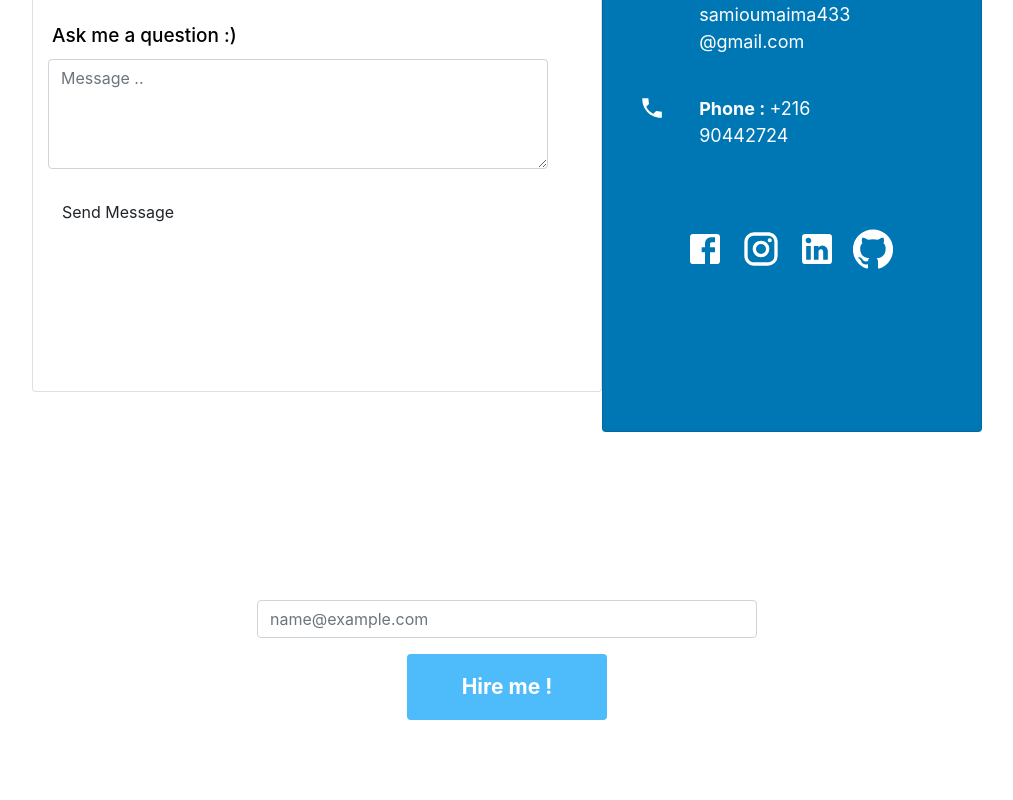
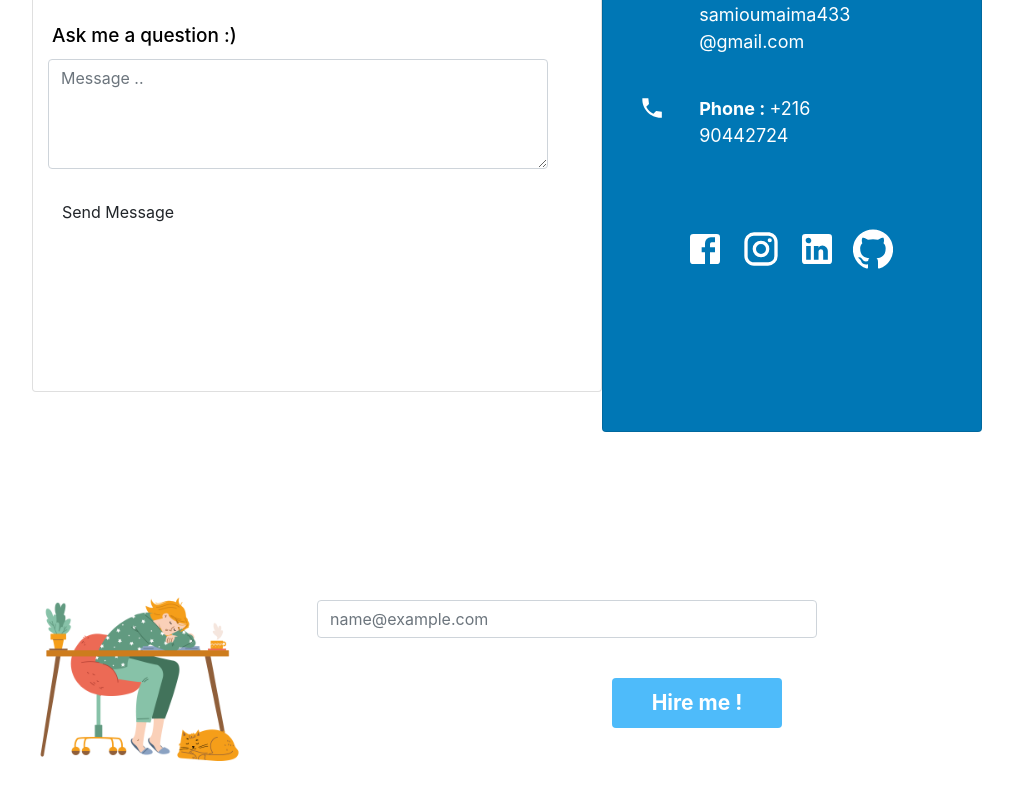
Before and after one commit to oumaimasami/portfolio, a React (Create React App) app: page / in a window 1280 px wide. Shown: the part 3520-4320 px from the top of the page, without its empty margins (133-1146 px from the left). Built offline with nearby package versions, Linux system fonts and the light colour scheme.

Commit message:
<<<<<<<<

```diff
--- a/src/components/HireMe.js
+++ b/src/components/HireMe.js
@@ -1,10 +1,15 @@
 import React from "react";
 import "./hireme.css";
+import image from "../images/1.png";
 export default function HireMe() {
   return (
     <div className="container hire mt-5" id="HireMe">
-      <form className=" text-center">
-        <div className="row form-group mt-5 mb-3">
+      <div className="row">
+        <div className="col-4 ">
+          <img className="hire-image" src={image} alt="." />
+        </div>
+        <form className=" col-8 text-center">
+          <div className="row form-group mt-5 pb-4">
             <input
               type="email"
               className="form-control mt-3"
@@ -12,8 +17,9 @@ export default function HireMe() {
               placeholder="name@example.com"
             />
           </div>
-        <div className="btn HireButton py-3">Hire me !</div>
+          <div className="btn HireButton py-2">Hire me !</div>
         </form>
+      </div>
     </div>
   );
 }
--- a/src/components/hireme.css
+++ b/src/components/hireme.css
@@ -1,14 +1,10 @@
-.HireButton{
-
-}
 .hire{
     height: 70vh;
-    display: flex;
-    justify-content: center;
+
 }
 .HireButton {
     background-color: #4ebbfa !important;
-    width: 200px;
+    width: 170px;
     border: #4ebbfa;
     border-radius: 13px ;
     color: white !important;
@@ -29,3 +25,7 @@
     font-weight: 500;
     width: 500px;
   }
+  .hire-image{
+    width:400px;
+
+  }
```
Also changed, not shown: src/images/1.png (added), src/images/2.png (added). Lines whose indentation alone changed are shown as unchanged.
